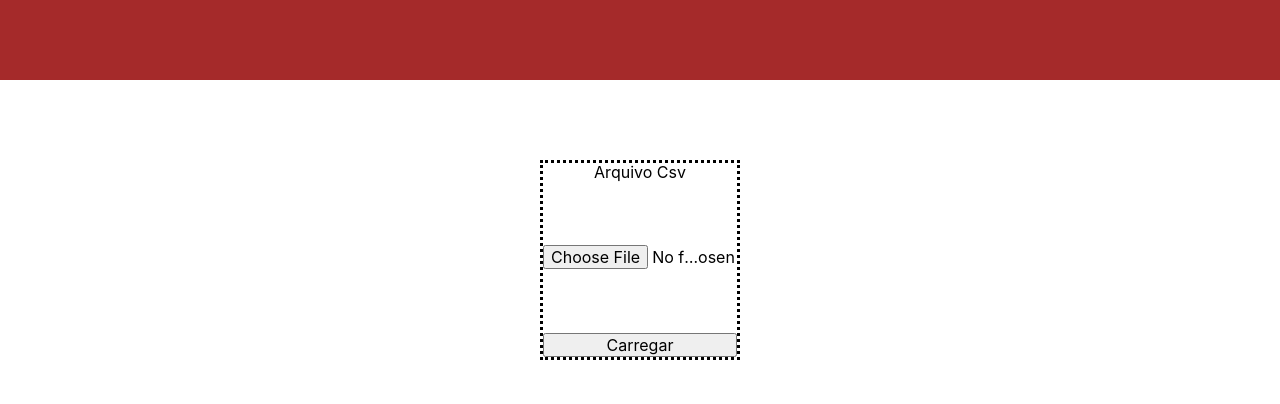
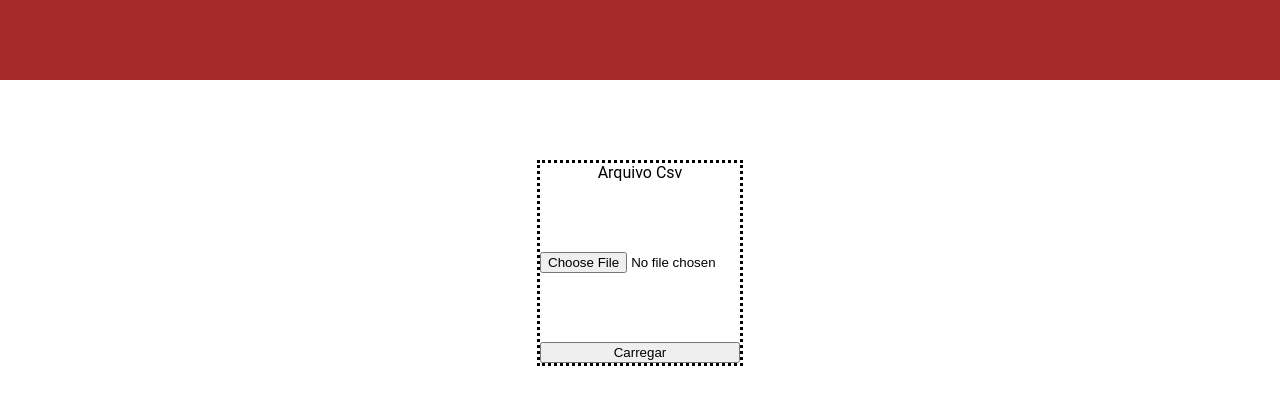
Before and after one commit to Eletromaximus/dashboard-react, a React (Create React App) app: page / in a window 1280 px wide. Shown: the top 404 px of the page. Built offline with nearby package versions, Linux system fonts and the light colour scheme.

Commit message:
feat(remoção do styled component concluida): adição do emotion/react e emotion/styled no lugar

```diff
--- a/package.json
+++ b/package.json
@@ -3,6 +3,8 @@
   "version": "0.1.0",
   "private": true,
   "dependencies": {
+    "@emotion/react": "^11.9.3",
+    "@emotion/styled": "^11.9.3",
     "@testing-library/jest-dom": "^5.16.4",
     "@testing-library/react": "^13.3.0",
     "@testing-library/user-event": "^13.5.0",
@@ -11,7 +13,6 @@
     "react": "^18.2.0",
     "react-dom": "^18.2.0",
     "react-scripts": "^5.0.1",
-    "styled-components": "^5.3.5",
     "styled-normalize": "^8.0.7",
     "web-vitals": "^2.1.4"
   },
@@ -47,7 +48,6 @@
     "@commitlint/cli": "^17.0.2",
     "@commitlint/config-conventional": "^17.0.2",
     "@types/papaparse": "^5.3.2",
-    "@types/styled-components": "^5.1.25",
     "@typescript-eslint/eslint-plugin": "^5.28.0",
     "@typescript-eslint/parser": "^5.28.0",
     "cz-conventional-changelog": "^3.3.0",
--- a/src/GlobalStyles.ts
+++ b/src/GlobalStyles.ts
@@ -1,22 +1,22 @@
-import { createGlobalStyle } from 'styled-components'
-import { normalize } from 'styled-normalize'
+// import { createGlobalStyle } from 'styled-components'
+// import { normalize } from 'styled-normalize'
 
-const GlobalStyles = createGlobalStyle`
-  * {
-    box-sizing: border-box;
-  }
+// const GlobalStyles = createGlobalStyle`
+//   * {
+//     box-sizing: border-box;
+//   }
 
-  ${normalize}
-  html,
-  body {
-    margin: 0;
-    padding: 0;
-    text-decoration: none;
-  }
+//   ${normalize}
+//   html,
+//   body {
+//     margin: 0;
+//     padding: 0;
+//     text-decoration: none;
+//   }
 
-  #root, div {
-    display: flex;
-    height: 100%;
-  }
-`
-export default GlobalStyles
+//   #root, div {
+//     display: flex;
+//     height: 100%;
+//   }
+// `
+// export default GlobalStyles
--- a/src/index.css
+++ b/src/index.css
@@ -1,13 +1,12 @@
 body {
   margin: 0;
-  font-family: -apple-system, BlinkMacSystemFont, 'Segoe UI', 'Roboto', 'Oxygen',
-    'Ubuntu', 'Cantarell', 'Fira Sans', 'Droid Sans', 'Helvetica Neue',
-    sans-serif;
-  -webkit-font-smoothing: antialiased;
-  -moz-osx-font-smoothing: grayscale;
+  padding: 0;
+  width: 100vw;
+  text-decoration: none;
+  font-family: 'Roboto', sans-serif;
 }
 
-code {
-  font-family: source-code-pro, Menlo, Monaco, Consolas, 'Courier New',
-    monospace;
+#root, div {
+  display: flex;
+  height: 100%;
 }
--- a/src/index.tsx
+++ b/src/index.tsx
@@ -3,12 +3,11 @@ import ReactDOM from 'react-dom/client'
 import './index.css'
 import App from './App'
 // import reportWebVitals from './reportWebVitals'
-import GlobalStyles from './GlobalStyles'
 
 const root = ReactDOM.createRoot(document.getElementById('root') as Element)
+
 root.render(
   <React.StrictMode>
-    <GlobalStyles />
     <App />
   </React.StrictMode>
 )
--- a/src/pages/PageHome/index.tsx
+++ b/src/pages/PageHome/index.tsx
@@ -30,7 +30,7 @@ export function PageHome ({
           return valuesArray.push(Object.values(data))
         })
 
-        setParsedData(results.data)
+        setParsedData((prev: any) => [...prev, results.data])
         setTableRows(rowsArray[0])
         setValues(valuesArray)
       }
--- a/src/styles.ts
+++ b/src/styles.ts
@@ -1,4 +1,4 @@
-import styled from 'styled-components'
+import styled from '@emotion/styled'
 
 export const HeaderStyle = styled.header`
   display: flex;
```
Also changed, not shown: 1 other file (tests, documents, lock files or other folders).
